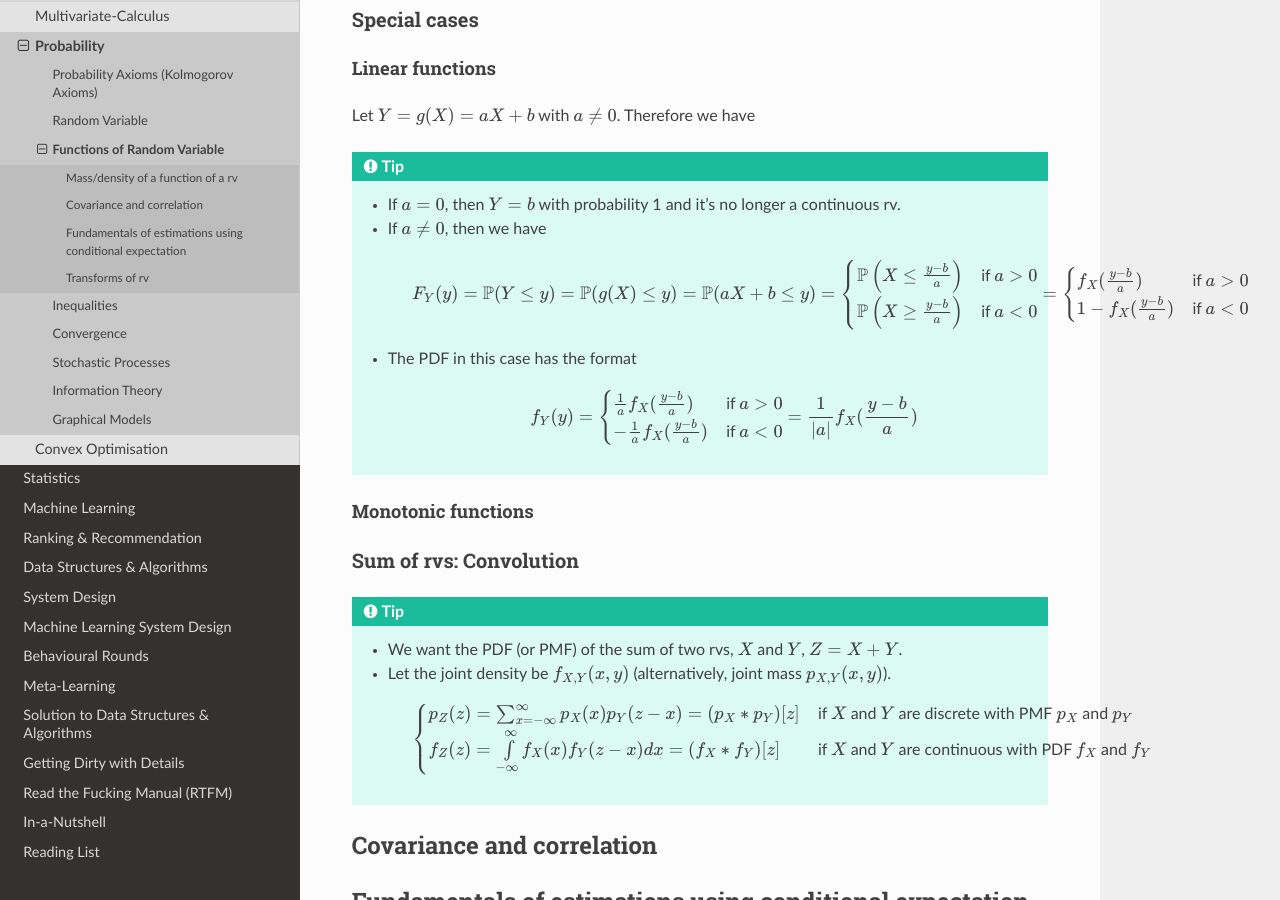
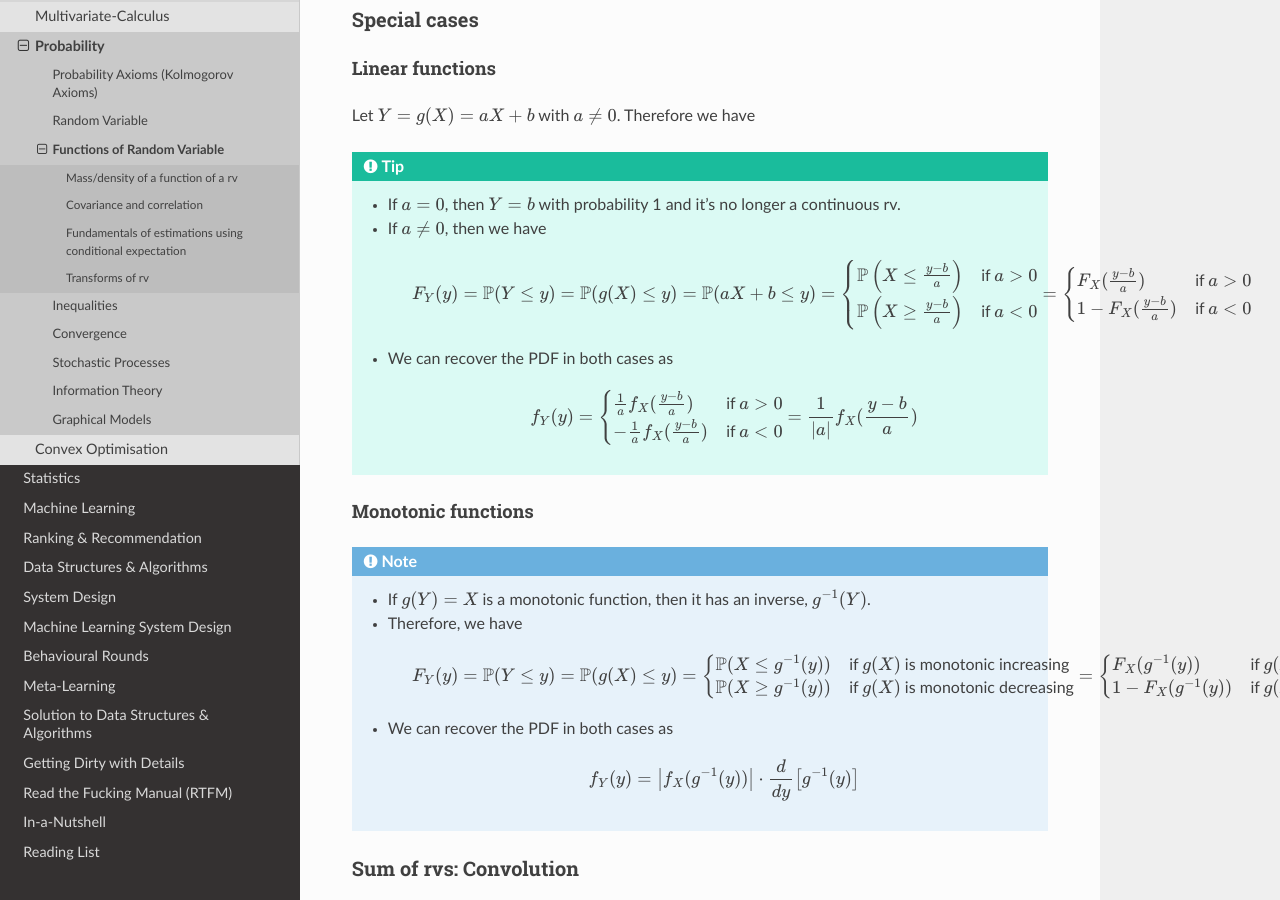
Before and after one commit to uselesstechjunks/leetcode, a Sphinx documentation site: the page built from docs/source/math/prob/func.rst, in a window 1280 px wide and 900 px high, scrolled down 573 px. Built offline with Sphinx 7.4.7 and the Read the Docs theme 2.0.0, drawn with Linux system fonts in a browser that asks for light colours.

Commit message:
Update func.rst

```diff
--- a/docs/source/math/prob/func.rst
+++ b/docs/source/math/prob/func.rst
@@ -27,13 +27,21 @@ Let :math:`Y=g(X)=aX+b` with :math:`a\neq 0`. Therefore we have
 	* If :math:`a=0`, then :math:`Y=b` with probability 1 and it's no longer a continuous rv.
 	* If :math:`a\neq 0`, then we have
 
-		.. math:: F_Y(y)=\mathbb{P}(Y\leq y)=\mathbb{P}(g(X)\leq y)=\mathbb{P}(aX+b\leq y)=\begin{cases}\mathbb{P}\left(X\leq\frac{y-b}{a}\right) & \text{if $a>0$} \\ \mathbb{P}\left(X\geq\frac{y-b}{a}\right) & \text{if $a<0$}\end{cases}=\begin{cases}f_X(\frac{y-b}{a}) & \text{if $a>0$} \\ 1-f_X(\frac{y-b}{a}) & \text{if $a<0$}\end{cases}
-	* The PDF in this case has the format
+		.. math:: F_Y(y)=\mathbb{P}(Y\leq y)=\mathbb{P}(g(X)\leq y)=\mathbb{P}(aX+b\leq y)=\begin{cases}\mathbb{P}\left(X\leq\frac{y-b}{a}\right) & \text{if $a>0$} \\ \mathbb{P}\left(X\geq\frac{y-b}{a}\right) & \text{if $a<0$}\end{cases}=\begin{cases}F_X(\frac{y-b}{a}) & \text{if $a>0$} \\ 1-F_X(\frac{y-b}{a}) & \text{if $a<0$}\end{cases}
+	* We can recover the PDF in both cases as
 
 		.. math:: f_Y(y)=\begin{cases}\frac{1}{a}f_X(\frac{y-b}{a}) & \text{if $a>0$} \\ -\frac{1}{a}f_X(\frac{y-b}{a}) & \text{if $a<0$}\end{cases}=\frac{1}{\left| a \right|}f_X(\frac{y-b}{a})
 
 Monotonic functions
 ------------------------------------------------------------------------
+.. note::
+	* If :math:`g(Y)=X` is a monotonic function, then it has an inverse, :math:`g^{-1}(Y)`.
+	* Therefore, we have
+
+		.. math:: F_Y(y)=\mathbb{P}(Y\leq y)=\mathbb{P}(g(X)\leq y)=\begin{cases}\mathbb{P}(X\leq g^{-1}(y)) & \text{if $g(X)$ is monotonic increasing}\\\mathbb{P}(X\geq g^{-1}(y)) & \text{if $g(X)$ is monotonic decreasing}\end{cases}=\begin{cases}F_X(g^{-1}(y)) & \text{if $g(X)$ is monotonic increasing}\\1-F_X(g^{-1}(y)) & \text{if $g(X)$ is monotonic decreasing}\end{cases}
+	* We can recover the PDF in both cases as
+
+		.. math:: f_Y(y)=\left| f_X(g^{-1}(y)) \right|\cdot\frac{d}{dy}\left[g^{-1}(y)\right]
 
 Sum of rvs: Convolution
 ========================================================================
```
